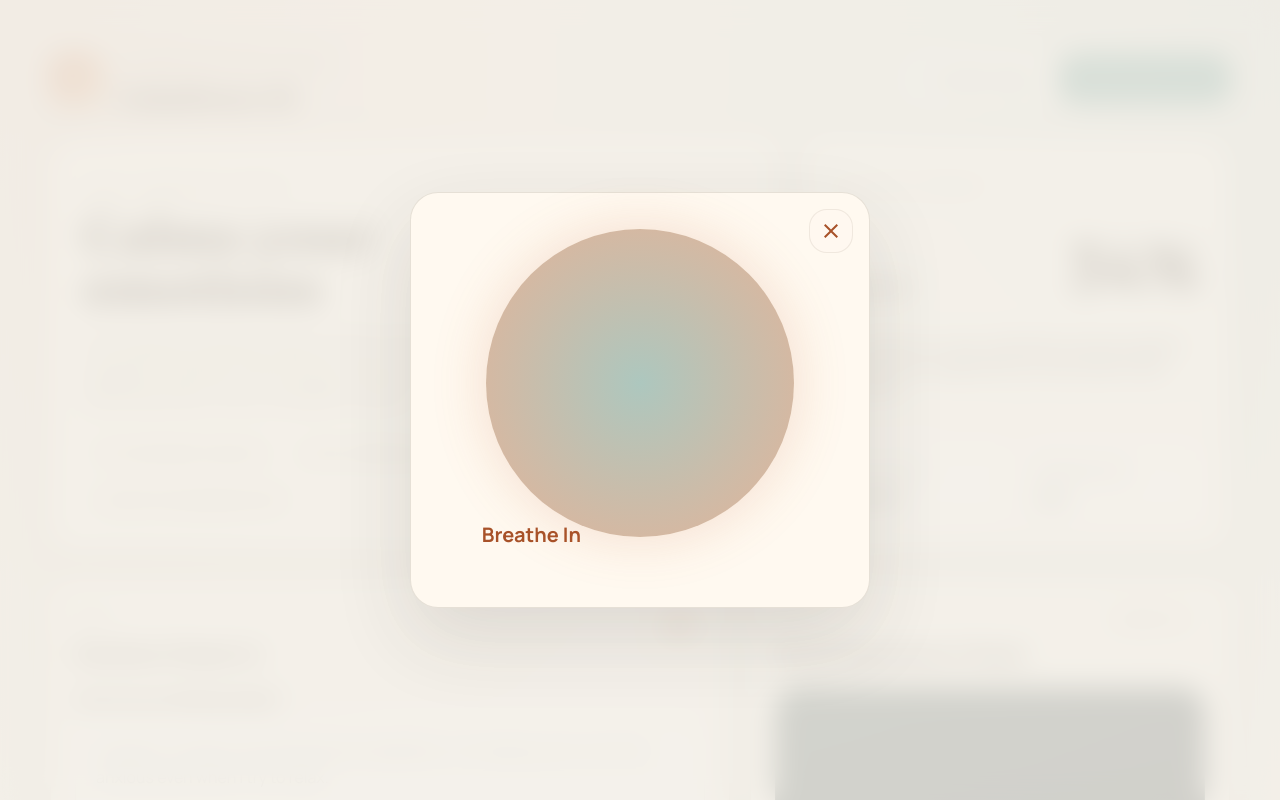
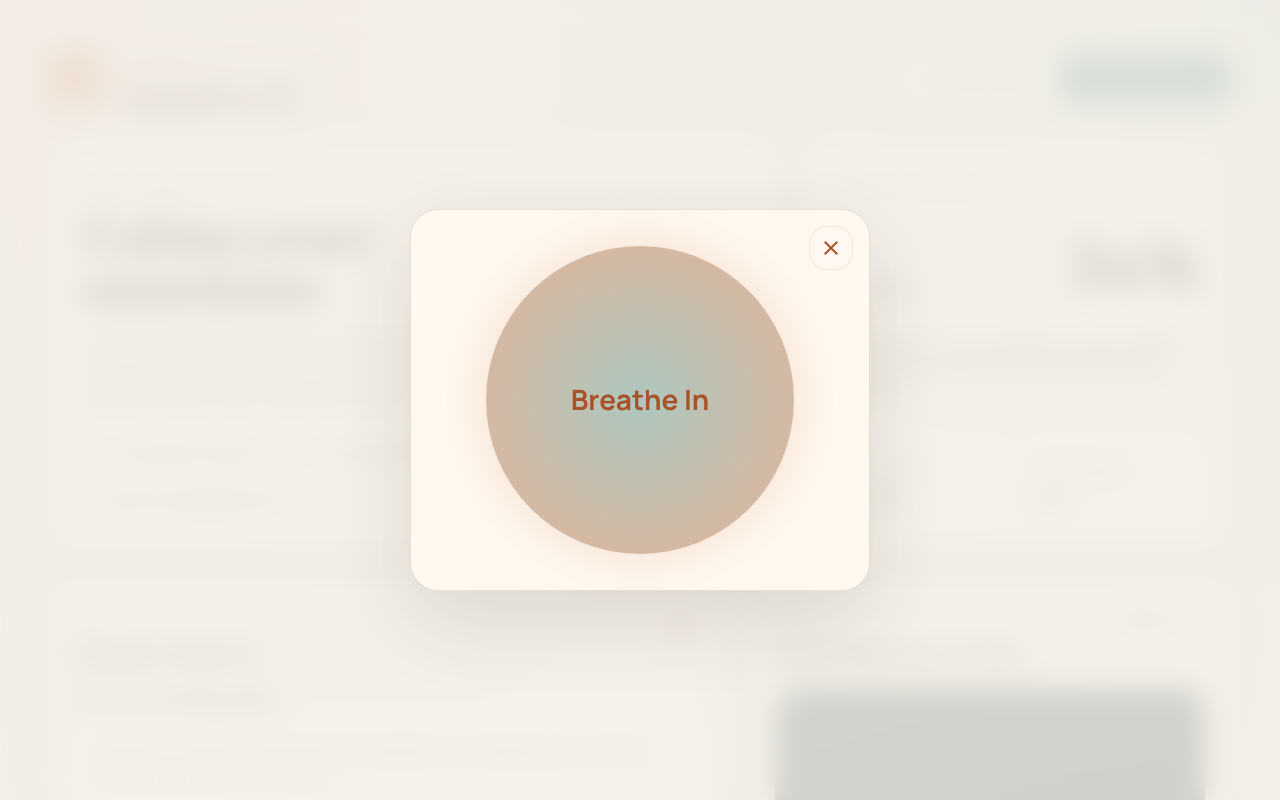
Before and after one commit to Kishan-rao/CalmDown-AI, a React (Vite) app in the folder client/: page / in a window 1280 px wide. Both pictures are taken after a click on the button "Breathing Exercise". Shown: the top 800 px of the page. Built offline with nearby package versions, Linux system fonts and the light colour scheme.

Commit message:
emotion classification logic

```diff
--- a/client/src/components/BreathingPanel.tsx
+++ b/client/src/components/BreathingPanel.tsx
@@ -30,8 +30,9 @@ export function BreathingPanel({ onClose }: BreathingPanelProps) {
         </button>
 
         <div className="breathing-container">
-          <div className={`breathing-circle ${inhale ? 'inhale' : 'exhale'}`}></div>
-          <h2 className="breathing-text">{inhale ? 'Breathe In' : 'Breathe Out'}</h2>
+          <div className={`breathing-circle ${inhale ? 'inhale' : 'exhale'}`}>
+            <h2 className="breathing-text">{inhale ? 'Breathe In' : 'Breathe Out'}</h2>
+          </div>
         </div>
       </div>
     </div>
--- a/client/src/index.css
+++ b/client/src/index.css
@@ -604,6 +604,9 @@ textarea:focus {
   background: radial-gradient(circle, rgba(50, 124, 116, 0.4), rgba(202, 109, 63, 0.5));
   transition: transform 4s ease-in-out, background 4s ease-in-out;
   box-shadow: 0 0 40px rgba(202, 109, 63, 0.2);
+  display: flex;
+  align-items: center;
+  justify-content: center;
 }
 
 .breathing-circle.inhale {
@@ -619,5 +622,7 @@ textarea:focus {
   font-size: 1.25rem;
   font-weight: 700;
   color: var(--primary-deep);
-  margin-top: 10px;
+  margin: 0;
+  max-width: none;
+  text-align: center;
 }
--- a/client/src/utils/analyzeText.ts
+++ b/client/src/utils/analyzeText.ts
@@ -57,7 +57,7 @@ export function analyzeText(text: string) {
   distressLexicon.positive.forEach((term) => { if (normalized.includes(term)) positiveHits += 1; });
 
   sentiment = clamp(50 - highHits * 16 - mediumHits * 8 + positiveHits * 10, 0, 100);
-  stress = clamp(25 + highHits * 18 + mediumHits * 9 - positiveHits * 6 + normalized.length / 18, 0, 100);
+  stress = clamp(25 + highHits * 18 + mediumHits * 9 - positiveHits * 6 + Math.min(normalized.length / 50, 15), 0, 100);
 
   let emotion = "Reflective";
   let risk = "Low";
```
Also changed, not shown: 1 other file (tests, documents, lock files or other folders).
